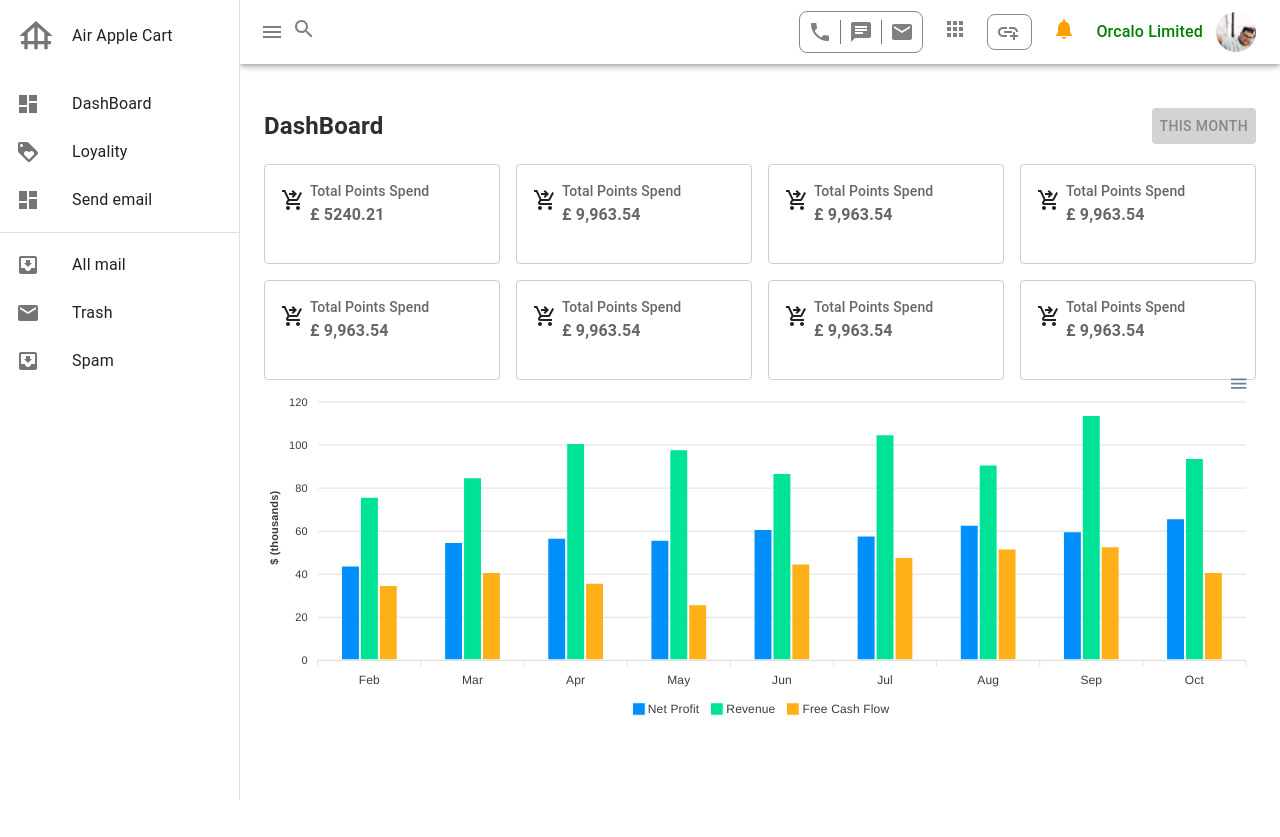
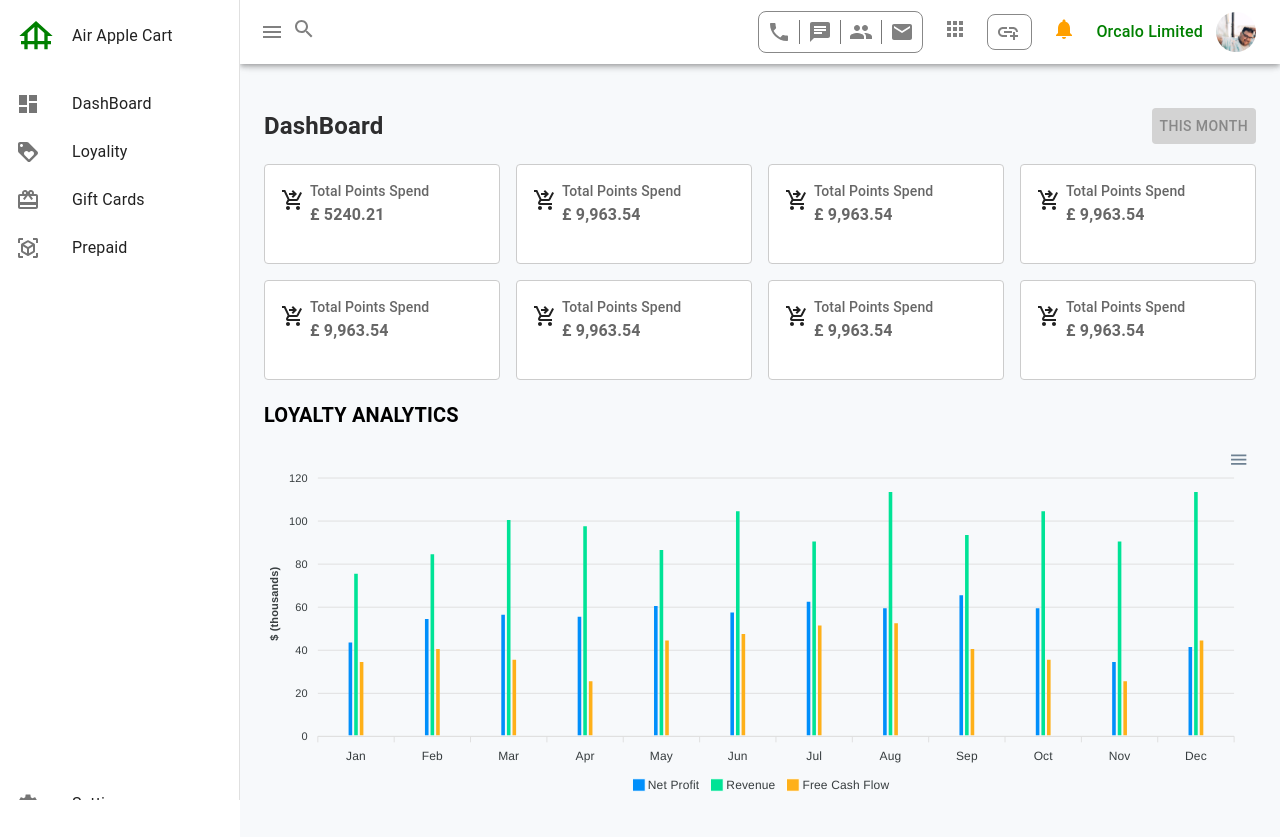
Before and after one commit to aunsmehmood/Dashboard, a React (Create React App) app: page / in a window 1280 px wide. Before the commit the page ends 800 px from the top, so only its background shows below. Built offline with nearby package versions, Linux system fonts and the light colour scheme.

Commit message:
dashboard

```diff
--- a/src/App.js
+++ b/src/App.js
@@ -1,5 +1,5 @@
 import React from "react";
-import './App.css';
+import "./App.css";
 import Layout from "./pages/Layout/layout";
 import Dashboard from "./pages/Dashboard";
 
@@ -8,7 +8,7 @@ const App = () => {
     <>
       <Layout>
         <div className="heading">
-        <Dashboard/>
+          <Dashboard />
         </div>
       </Layout>
     </>
--- a/src/pages/Charts.js
+++ b/src/pages/Charts.js
@@ -1,64 +1,73 @@
-import React from 'react'
-import ReactApexChart from 'react-apexcharts'
+import React from "react";
+import ReactApexChart from "react-apexcharts";
+import "./Layout/Charts.css";
+import { series } from "./common-data/Common-Data.jsx";
 
 export default function Charts() {
   const state = {
-
-        series: [{
-          name: 'Net Profit',
-          data: [44, 55, 57, 56, 61, 58, 63, 60, 66]
-        }, {
-          name: 'Revenue',
-          data: [76, 85, 101, 98, 87, 105, 91, 114, 94]
-        }, {
-          name: 'Free Cash Flow',
-          data: [35, 41, 36, 26, 45, 48, 52, 53, 41]
-        }],
+    series: series,
     options: {
       chart: {
-            type: 'bar',
-            height: 350
+        type: "bar",
+        height: 350,
       },
       plotOptions: {
         bar: {
           horizontal: false,
-              columnWidth: '55%',
-              endingShape: 'rounded'
+          columnWidth: "22%",
+          endingShape: "rounded",
         },
       },
       dataLabels: {
-            enabled: false
+        enabled: false,
       },
       stroke: {
         show: true,
         width: 2,
-            colors: ['transparent']
+        colors: ["transparent"],
       },
       xaxis: {
-            categories: ['Feb', 'Mar', 'Apr', 'May', 'Jun', 'Jul', 'Aug', 'Sep', 'Oct'],
+        categories: [
+          "Jan",
+          "Feb",
+          "Mar",
+          "Apr",
+          "May",
+          "Jun",
+          "Jul",
+          "Aug",
+          "Sep",
+          "Oct",
+          "Nov",
+          "Dec",
+        ],
       },
       yaxis: {
         title: {
-              text: '$ (thousands)'
-            }
+          text: "$ (thousands)",
+        },
       },
       fill: {
-            opacity: 1
+        opacity: 1,
       },
       tooltip: {
         y: {
           formatter: function (val) {
-                return "$ " + val + " thousands"
-              }
-            }
-          }
+            return "$ " + val + " thousands";
           },
-
-
+        },
+      },
+    },
   };
   return (
-    <div id="chart">
-        <ReactApexChart options={state.options} series={state.series} type="bar" height={350} />
+    <div id="chart" className="chart">
+      <h3>LOYALTY ANALYTICS </h3>
+      <ReactApexChart
+        options={state.options}
+        series={state.series}
+        type="bar"
+        height={350}
+      />
     </div>
-  )
+  );
 }
--- a/src/pages/Dashboard.js
+++ b/src/pages/Dashboard.js
@@ -2,78 +2,43 @@ import React from "react";
 import Card from "@mui/material/Card";
 import CardContent from "@mui/material/CardContent";
 import { Box, Grid, Typography } from "@mui/material";
-import ShoppingCartCheckoutIcon from "@mui/icons-material/ShoppingCartCheckout";
 import Charts from "./Charts";
+import { cardData } from "./common-data/Common-Data.jsx";
 
 const Dashboard = () => {
-  const cardData = [
-    {
-      icon: <ShoppingCartCheckoutIcon />,
-      subtitle: "Total Points Spend",
-      content: "£ 5240.21 ",
-    },
-    {
-      icon: <ShoppingCartCheckoutIcon />,
-      subtitle: "Total Points Spend",
-      content: "£ 9,963.54 ",
-    },
-    {
-      icon: <ShoppingCartCheckoutIcon />,
-      subtitle: "Total Points Spend",
-      content: "£ 9,963.54 ",
-    },
-    {
-      icon: <ShoppingCartCheckoutIcon />,
-      subtitle: "Total Points Spend",
-      content: "£ 9,963.54 ",
-    },
-    {
-      icon: <ShoppingCartCheckoutIcon />,
-      subtitle: "Total Points Spend",
-      content: "£ 9,963.54 ",
-    },
-    {
-      icon: <ShoppingCartCheckoutIcon />,
-      subtitle: "Total Points Spend",
-      content: "£ 9,963.54 ",
-    },
-    {
-      icon: <ShoppingCartCheckoutIcon />,
-      subtitle: "Total Points Spend",
-      content: "£ 9,963.54 ",
-    },
-    {
-      icon: <ShoppingCartCheckoutIcon />,
-      subtitle: "Total Points Spend",
-      content: "£ 9,963.54 ",
-    },
-  ];
-
   return (
     <>
       <Grid
         container
-        spacing={2} // Adjust the spacing between Grid items
+        spacing={2}
         sx={{
           display: "flex",
           justifyContent: "center",
           alignItems: "center",
           maxWidth: "1152px",
-          // margin: "0 auto",
-          maxHeight: "224px",
+          maxHeight: "auto",
+          backgroundColor: "#F7F9FB",
         }}
       >
         {cardData.map((card, index) => (
           <Grid item key={index} xs={12} sm={6} md={3} lg={3}>
             <Card
               key={index}
-              sx={{ boxShadow: "none", Width: "270px", height: "100px",  border: "1px solid #ccc" }}
+              sx={{
+                boxShadow: "none",
+                Width: "270px",
+                height: "100px",
+                border: "1px solid #ccc",
+              }}
             >
               <CardContent>
-                <Box sx={{
-                  display: "flex", alignItems: "center"
-                }}>
-                  <Box sx={{paddingRight:'5px'}}>{card.icon}</Box>
+                <Box
+                  sx={{
+                    display: "flex",
+                    alignItems: "center",
+                  }}
+                >
+                  <Box sx={{ paddingRight: "5px" }}>{card.icon}</Box>
                   <Box>
                     <Typography variant="subtitle2" color="text.secondary">
                       {card.subtitle}
--- /dev/null
+++ b/src/pages/Layout/Charts.css
@@ -0,0 +1,10 @@
+.chart h3{
+    padding-right: 00%;
+    padding-left: 0%;
+    width: 210px;
+    height: 28px;
+    font-size: 20px;
+    color: rgb(0, 0, 0);
+    font-weight: bold;
+    text-transform: uppercase;
+}
--- a/src/pages/Navbar.js
+++ b/src/pages/Navbar.js
@@ -6,13 +6,13 @@ import CssBaseline from "@mui/material/CssBaseline";
 import Divider from "@mui/material/Divider";
 import Drawer from "@mui/material/Drawer";
 import IconButton from "@mui/material/IconButton";
-import InboxIcon from "@mui/icons-material/MoveToInbox";
+import SettingsIcon from "@mui/icons-material/Settings";
 import List from "@mui/material/List";
 import ListItem from "@mui/material/ListItem";
 import ListItemButton from "@mui/material/ListItemButton";
 import ListItemIcon from "@mui/material/ListItemIcon";
 import ListItemText from "@mui/material/ListItemText";
-import MailIcon from "@mui/icons-material/Mail";
+import LogoutIcon from "@mui/icons-material/Logout";
 import MenuIcon from "@mui/icons-material/Menu";
 import Toolbar from "@mui/material/Toolbar";
 import Typography from "@mui/material/Typography";
@@ -26,14 +26,17 @@ import NotificationsIcon from "@mui/icons-material/Notifications";
 import Button from "@mui/material/Button";
 import DashboardIcon from "@mui/icons-material/Dashboard";
 import LoyaltyIcon from "@mui/icons-material/Loyalty";
-import FoundationIcon from '@mui/icons-material/Foundation';
+import FoundationIcon from "@mui/icons-material/Foundation";
+import CardGiftcardIcon from "@mui/icons-material/CardGiftcard";
+import ViewInArIcon from "@mui/icons-material/ViewInAr";
+import PeopleIcon from "@mui/icons-material/People";
 import img1 from "../Images/avatar.jpg";
 import "./Navbar.css";
 import { Avatar } from "@mui/material";
 
 const drawerWidth = 240;
 
-function ResponsiveDrawer({children}) {
+function ResponsiveDrawer({ children }) {
   const [mobileOpen, setMobileOpen] = React.useState(false);
 
   const handleDrawerToggle = () => {
@@ -47,7 +50,11 @@ function ResponsiveDrawer({children}) {
           <ListItem key={text} disablePadding>
             <ListItemButton>
               <ListItemIcon>
-                {index % 2 === 0 ? <FoundationIcon sx={{fontSize:'40px'}} /> : <LoyaltyIcon />}
+                {index % 2 === 0 ? (
+                  <FoundationIcon sx={{ fontSize: "40px", color: "green" }} />
+                ) : (
+                  <LoyaltyIcon />
+                )}
               </ListItemIcon>
               <ListItemText primary={text} />
             </ListItemButton>
@@ -55,24 +62,37 @@ function ResponsiveDrawer({children}) {
         ))}
       </List>
       <List>
-        {["DashBoard", "Loyality", "Send email"].map((text, index) => (
+        {["DashBoard", "Loyality", "Gift Cards", "Prepaid"].map(
+          (text, index) => (
             <ListItem key={text} disablePadding>
               <ListItemButton>
                 <ListItemIcon>
-                {index % 2 === 0 ? <DashboardIcon /> : <LoyaltyIcon />}
+                  {index % 4 === 0 ? (
+                    <DashboardIcon />
+                  ) : index % 4 === 1 ? (
+                    <LoyaltyIcon />
+                  ) : index % 4 === 2 ? (
+                    <CardGiftcardIcon />
+                  ) : (
+                    <ViewInArIcon />
+                  )}
                 </ListItemIcon>
                 <ListItemText primary={text} />
               </ListItemButton>
             </ListItem>
-        ))}
+          )
+        )}
       </List>
-      <Divider />
-      <List>
-        {["All mail", "Trash", "Spam"].map((text, index) => (
+      <List
+        sx={{
+          paddingTop: "500px",
+        }}
+      >
+        {["Setting", "Logout"].map((text, index) => (
           <ListItem key={text} disablePadding>
             <ListItemButton>
               <ListItemIcon>
-                {index % 2 === 0 ? <InboxIcon /> : <MailIcon />}
+                {index % 2 === 0 ? <SettingsIcon /> : <LogoutIcon />}
               </ListItemIcon>
               <ListItemText primary={text} />
             </ListItemButton>
@@ -113,7 +133,6 @@ function ResponsiveDrawer({children}) {
             aria-label="open drawer"
             edge="start"
             onClick={handleDrawerToggle}
-
           >
             <MenuIcon />
           </IconButton>
@@ -148,6 +167,12 @@ function ResponsiveDrawer({children}) {
                 sx={{ marginX: 1, backgroundColor: "#888" }}
               />
               <ChatIcon />
+              <Divider
+                orientation="vertical"
+                flexItem
+                sx={{ marginX: 1, backgroundColor: "#888" }}
+              />
+              <PeopleIcon />
               <Divider
                 orientation="vertical"
                 flexItem
@@ -242,10 +267,14 @@ function ResponsiveDrawer({children}) {
           flexGrow: 1,
           p: 3,
           width: { sm: `calc(100% - ${drawerWidth}px)` },
+          backgroundColor: "#F7F9FB",
         }}
       >
         <Toolbar />
-        <Box className='dashboardh' sx={{ color: "#888", display: "flex", alignItems: "center" }}>
+        <Box
+          className="dashboardh"
+          sx={{ color: "#888", display: "flex", alignItems: "center" }}
+        >
           <h2>DashBoard</h2>
           <Button
             sx={{
--- /dev/null
+++ b/src/pages/common-data/Common-Data.jsx
@@ -0,0 +1,54 @@
+import ShoppingCartCheckoutIcon from "@mui/icons-material/ShoppingCartCheckout";
+export const cardData = [
+    {
+      icon: <ShoppingCartCheckoutIcon />,
+      subtitle: "Total Points Spend",
+      content: "£ 5240.21 ",
+    },
+    {
+      icon: <ShoppingCartCheckoutIcon />,
+      subtitle: "Total Points Spend",
+      content: "£ 9,963.54 ",
+    },
+    {
+      icon: <ShoppingCartCheckoutIcon />,
+      subtitle: "Total Points Spend",
+      content: "£ 9,963.54 ",
+    },
+    {
+      icon: <ShoppingCartCheckoutIcon />,
+      subtitle: "Total Points Spend",
+      content: "£ 9,963.54 ",
+    },
+    {
+      icon: <ShoppingCartCheckoutIcon />,
+      subtitle: "Total Points Spend",
+      content: "£ 9,963.54 ",
+    },
+    {
+      icon: <ShoppingCartCheckoutIcon />,
+      subtitle: "Total Points Spend",
+      content: "£ 9,963.54 ",
+    },
+    {
+      icon: <ShoppingCartCheckoutIcon />,
+      subtitle: "Total Points Spend",
+      content: "£ 9,963.54 ",
+    },
+    {
+      icon: <ShoppingCartCheckoutIcon />,
+      subtitle: "Total Points Spend",
+      content: "£ 9,963.54 ",
+    },
+  ];
+
+  export const series = [{
+    name: 'Net Profit',
+    data: [44, 55, 57, 56, 61, 58, 63, 60, 66, 60, 35, 42]
+  }, {
+    name: 'Revenue',
+    data: [76, 85, 101, 98, 87, 105, 91, 114, 94, 105, 91, 114]
+  }, {
+    name: 'Free Cash Flow',
+    data: [35, 41, 36, 26, 45, 48, 52, 53, 41, 36, 26, 45]
+  }];
```
Also changed, not shown: src/pages/Layout/layout.js (+5 -5 lines). Lines whose indentation alone changed are shown as unchanged.
